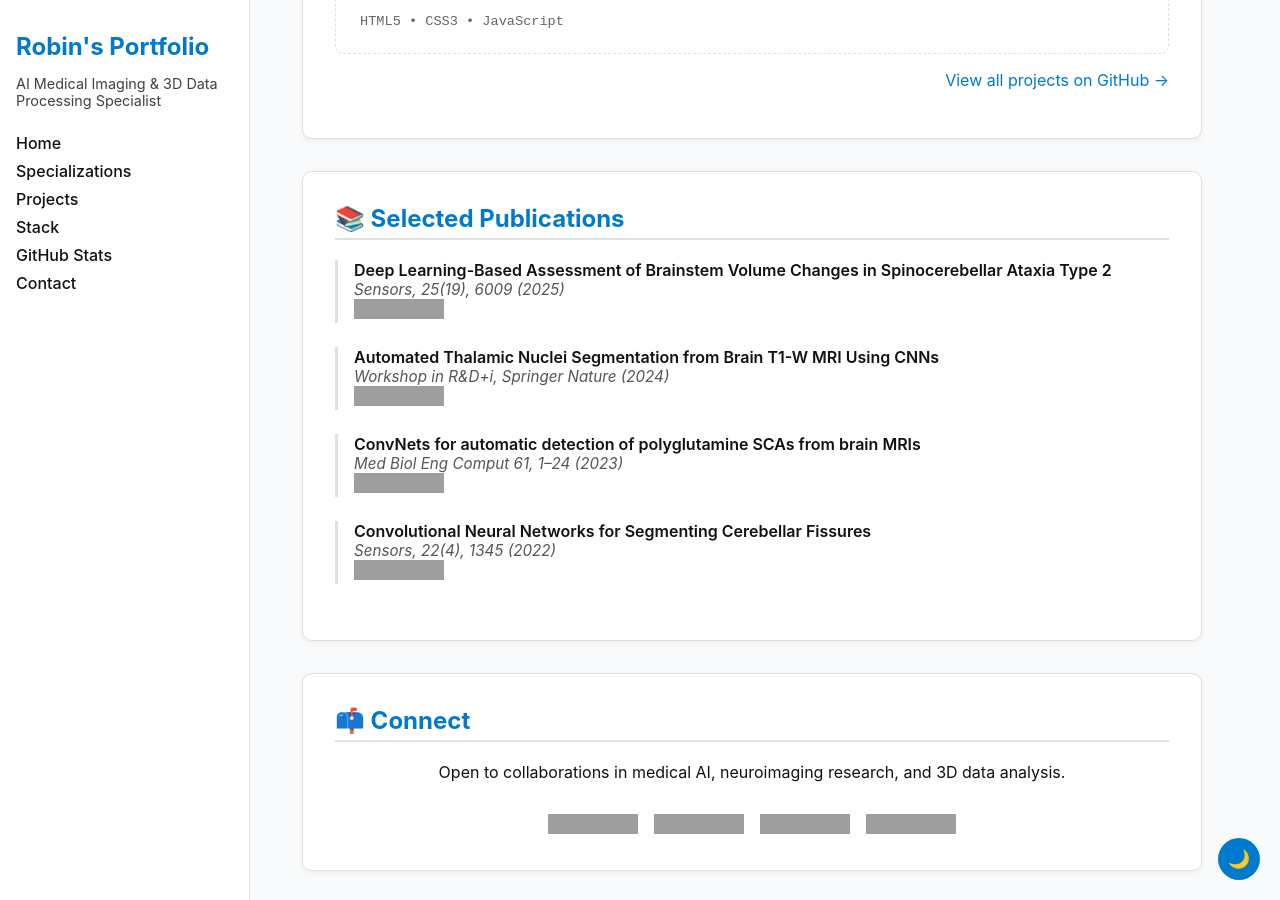
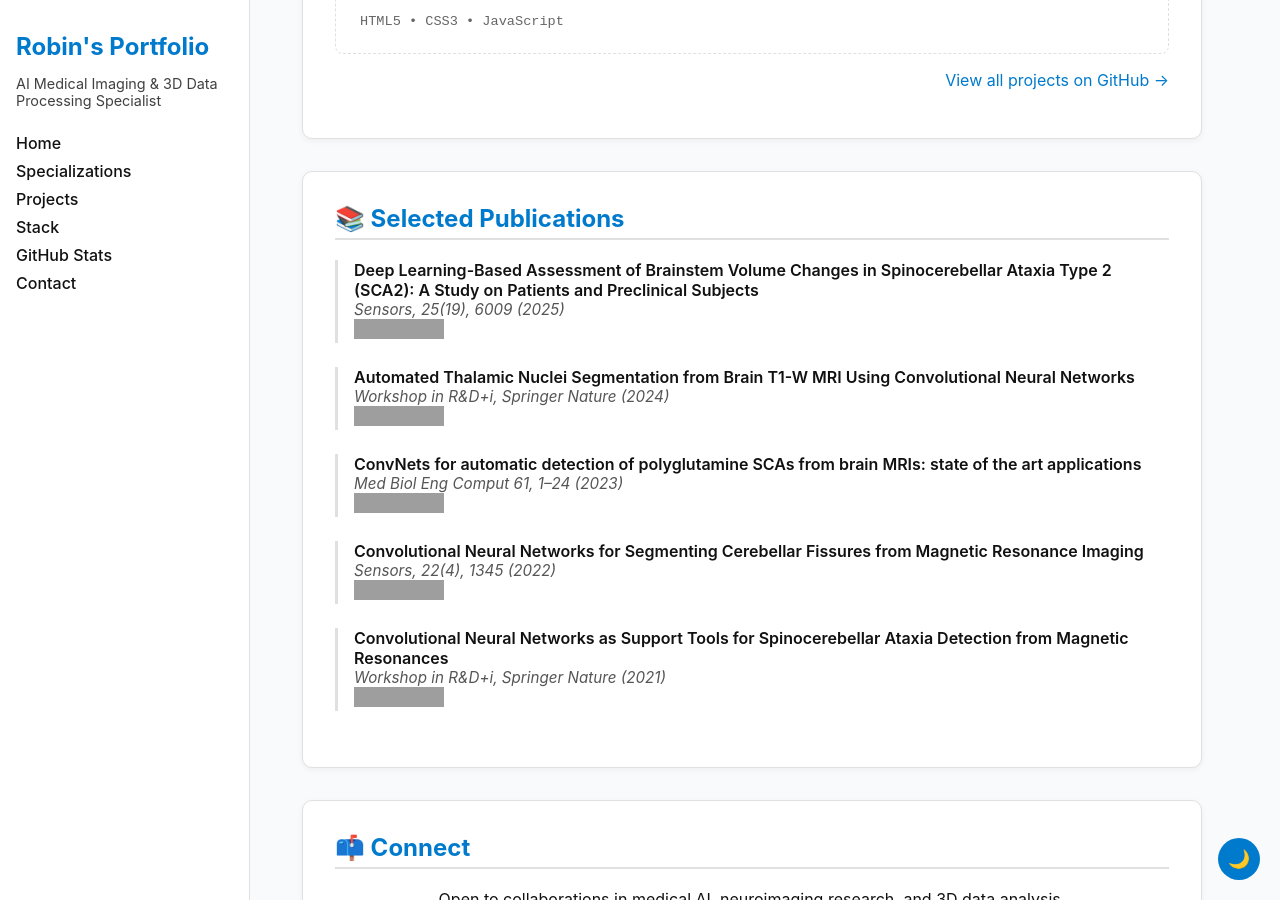
Before and after one commit to robbinc91/robbinc91.github.io, a Jekyll site: the page built from index.md, in a window 1280 px wide and 900 px high, scrolled down 1815 px. Built offline with Jekyll 4.4.1, drawn with Linux system fonts in a browser that asks for light colours; grey boxes are pictures that could not be loaded.

Commit message:
updated publicatoin list

```diff
--- a/index.md
+++ b/index.md
@@ -100,27 +100,33 @@ description: AI Medical Imaging & 3D Data Processing Specialist
     <h2>📚 Selected Publications</h2>
 
     <div class="pub-item">
-        <div class="pub-title">Deep Learning-Based Assessment of Brainstem Volume Changes in Spinocerebellar Ataxia Type 2</div>
+        <div class="pub-title">Deep Learning-Based Assessment of Brainstem Volume Changes in Spinocerebellar Ataxia Type 2 (SCA2): A Study on Patients and Preclinical Subjects</div>
         <div class="pub-journal">Sensors, 25(19), 6009 (2025)</div>
         <a href="https://doi.org/10.3390/s25196009"><img src="https://zenodo.org/badge/DOI/10.3390/s25196009.svg" alt="DOI"></a>
     </div>
 
     <div class="pub-item">
-        <div class="pub-title">Automated Thalamic Nuclei Segmentation from Brain T1-W MRI Using CNNs</div>
+        <div class="pub-title">Automated Thalamic Nuclei Segmentation from Brain T1-W MRI Using Convolutional Neural Networks</div>
         <div class="pub-journal">Workshop in R&D+i, Springer Nature (2024)</div>
         <a href="https://doi.org/10.1007/978-3-031-99987-1_43"><img src="https://zenodo.org/badge/DOI/10.1007/978-3-031-99987-1_43.svg" alt="DOI"></a>
     </div>
 
     <div class="pub-item">
-        <div class="pub-title">ConvNets for automatic detection of polyglutamine SCAs from brain MRIs</div>
+        <div class="pub-title">ConvNets for automatic detection of polyglutamine SCAs from brain MRIs: state of the art applications</div>
         <div class="pub-journal">Med Biol Eng Comput 61, 1–24 (2023)</div>
         <a href="https://doi.org/10.1007/s11517-022-02714-w"><img src="https://zenodo.org/badge/DOI/10.1007/s11517-022-02714-w.svg" alt="DOI"></a>
     </div>
 
     <div class="pub-item">
-        <div class="pub-title">Convolutional Neural Networks for Segmenting Cerebellar Fissures</div>
+        <div class="pub-title">Convolutional Neural Networks for Segmenting Cerebellar Fissures from Magnetic Resonance Imaging</div>
         <div class="pub-journal">Sensors, 22(4), 1345 (2022)</div>
         <a href="https://doi.org/10.3390/s22041345"><img src="https://zenodo.org/badge/DOI/10.3390/s22041345.svg" alt="DOI"></a>
+    </div>
+
+    <div class="pub-item">
+        <div class="pub-title">Convolutional Neural Networks as Support Tools for Spinocerebellar Ataxia Detection from Magnetic Resonances</div>
+        <div class="pub-journal">Workshop in R&D+i, Springer Nature (2021)</div>
+        <a href="https://doi.org/DOI:10.1007/978-3-030-89691-1_11"><img src="https://zenodo.org/badge/DOI/DOI:10.1007/978-3-030-89691-1_11.svg" alt="DOI"></a>
     </div>
 
 </section>
```
